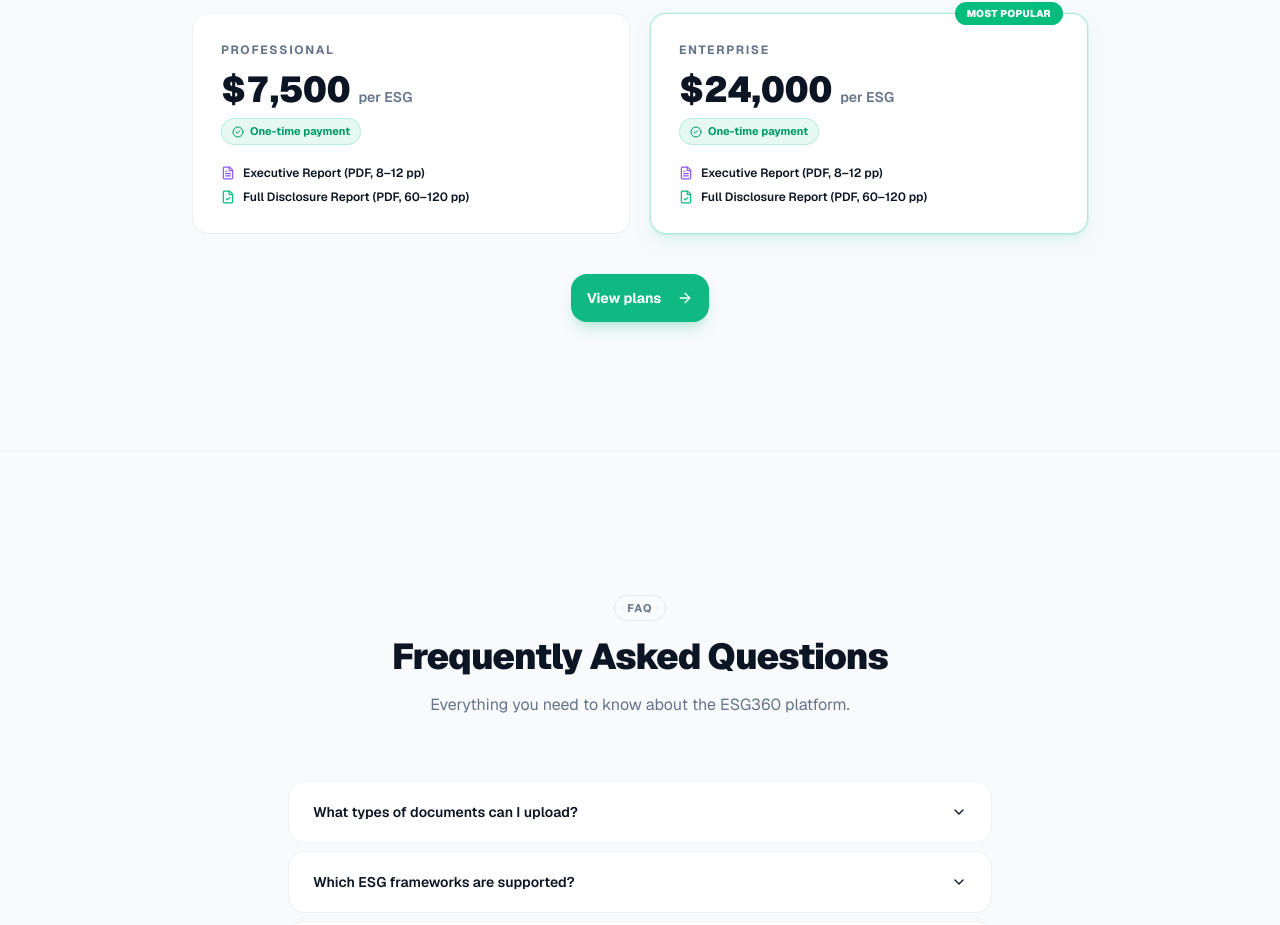
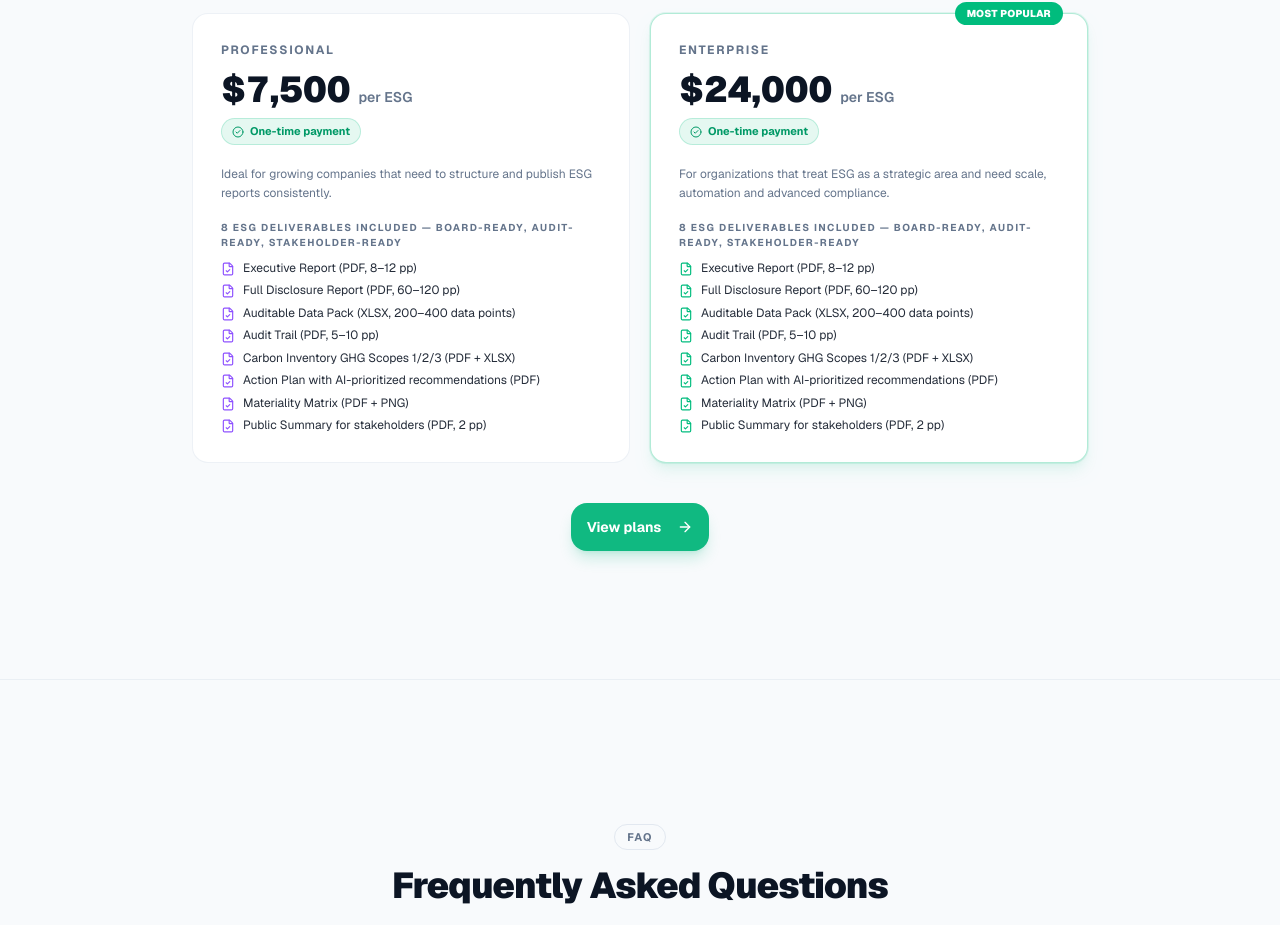
Before and after one commit to giovannesartor/ESGenius, a Next.js app in the folder frontend/: page /en in a window 1280 px wide. Shown: the part 7361-8286 px from the top of the page. Built offline with nearby package versions, Linux system fonts and the light colour scheme.

Commit message:
feat(pricing): show all 8 deliverables in homepage teaser; remove extras section

```diff
--- a/frontend/src/app/[locale]/page.tsx
+++ b/frontend/src/app/[locale]/page.tsx
@@ -1285,15 +1285,19 @@
                       <CheckCircle2 className="h-3 w-3" />
                       {t("pricing.oneTime")}
                     </div>
-                    <div className="space-y-2">
-                      <div className="flex items-center gap-2 text-xs font-semibold text-foreground">
-                        <FileText className="h-3.5 w-3.5 text-violet-500 shrink-0" />
-                        {t("pricing.deliverable1")}
-                      </div>
-                      <div className="flex items-center gap-2 text-xs font-semibold text-foreground">
-                        <FileCheck className="h-3.5 w-3.5 text-emerald-500 shrink-0" />
-                        {t("pricing.deliverable2")}
-                      </div>
+                    <p className="text-xs text-muted-foreground mb-4 leading-relaxed">
+                      {t(`pricing.${p.tier}.desc`)}
+                    </p>
+                    <div className="text-[10px] font-bold uppercase tracking-[0.14em] text-muted-foreground mb-2.5">
+                      {t("pricing.deliverables")}
+                    </div>
+                    <div className="space-y-1.5">
+                      {Array.from({ length: 8 }, (_, i) => (
+                        <div key={i} className="flex items-start gap-2 text-[12px] text-foreground/90">
+                          <FileCheck className={`h-3.5 w-3.5 shrink-0 mt-0.5 ${p.tier === "enterprise" ? "text-emerald-500" : "text-violet-500"}`} />
+                          <span className="leading-snug">{t(`pricing.deliverable${i + 1}`)}</span>
+                        </div>
+                      ))}
                     </div>
                   </div>
                 ))}
--- a/frontend/src/app/[locale]/pricing/page.tsx
+++ b/frontend/src/app/[locale]/pricing/page.tsx
@@ -162,16 +162,6 @@
                         ))}
                       </ul>
 
-                      {!isEnt && (
-                        <div className="mt-6 rounded-xl border border-border/60 bg-muted/30 px-4 py-3">
-                          <p className="text-[11px] font-bold uppercase tracking-wide text-muted-foreground mb-1.5">
-                            {t("pricing.professional.extrasLabel")}
-                          </p>
-                          <p className="text-sm font-semibold text-foreground">
-                            {t("pricing.professional.extrasReport")}
-                          </p>
-                        </div>
-                      )}
                       {isEnt && (
                         <div className="mt-6 rounded-xl border border-emerald-500/20 bg-emerald-500/5 px-4 py-3">
                           <p className="text-sm font-bold text-emerald-600 dark:text-emerald-400">
```
